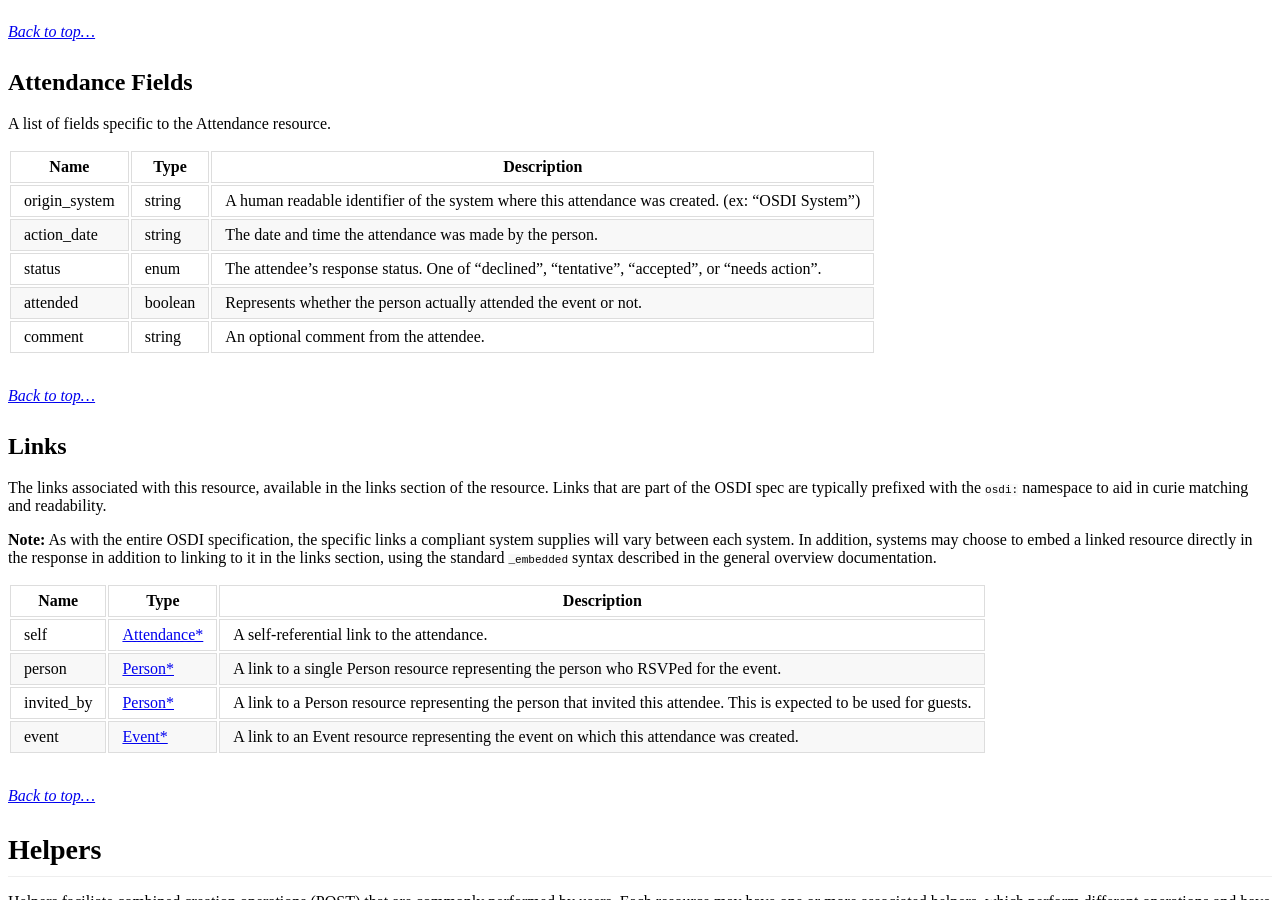
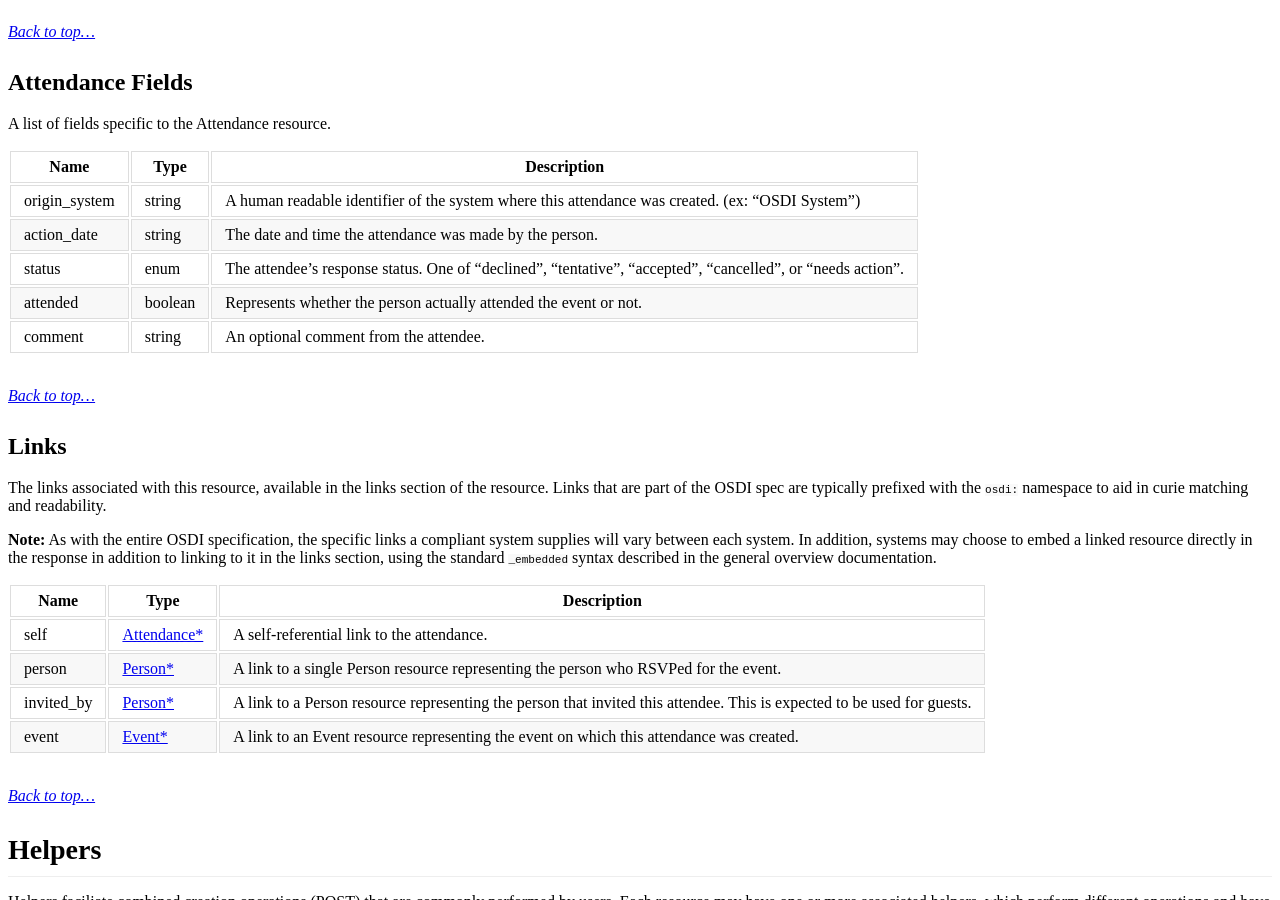
Before and after one commit to opensupporter/osdi-docs, a Jekyll site: the page built from attendances.md, in a window 1280 px wide and 900 px high, scrolled down 1874 px. Built offline with Jekyll 4.4.1, drawn with Linux system fonts in a browser that asks for light colours; a style sheet for code colours, icons or effects is not loaded.

Commit message:
add a status of cancelled to the status enum, resolves #237

```diff
--- a/attendances.md
+++ b/attendances.md
@@ -51,7 +51,7 @@ A list of fields specific to the Attendance resource.
 |-----------    |-----------|-----------|--------------
 |origin_system		|string     |A human readable identifier of the system where this attendance was created. (ex: "OSDI System")
 |action_date		|string		|The date and time the attendance was made by the person.
-|status			|enum			|The attendee's response status. One of "declined", "tentative", "accepted", or "needs action".
+|status			|enum			|The attendee's response status. One of "declined", "tentative", "accepted", "cancelled", or "needs action".
 |attended		|boolean		|Represents whether the person actually attended the event or not.
 |comment		|string			|An optional comment from the attendee.
 
```
